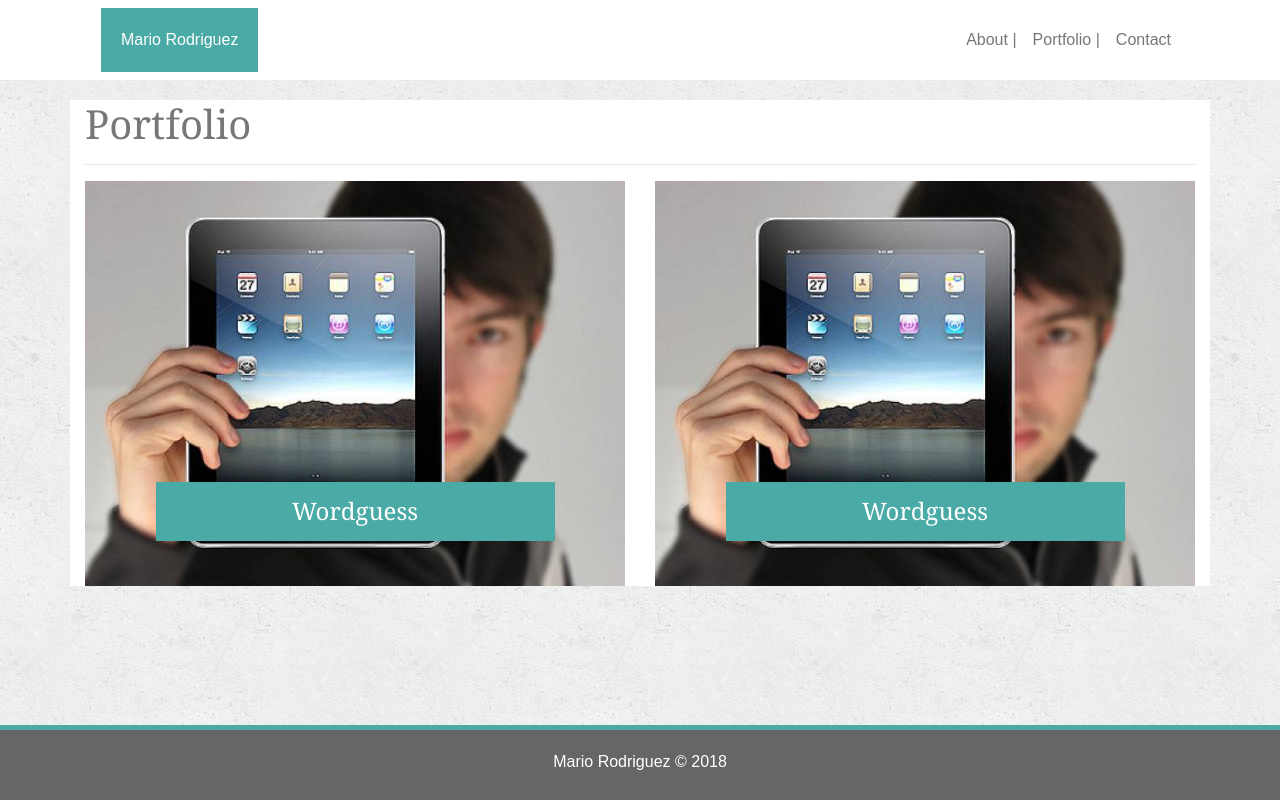
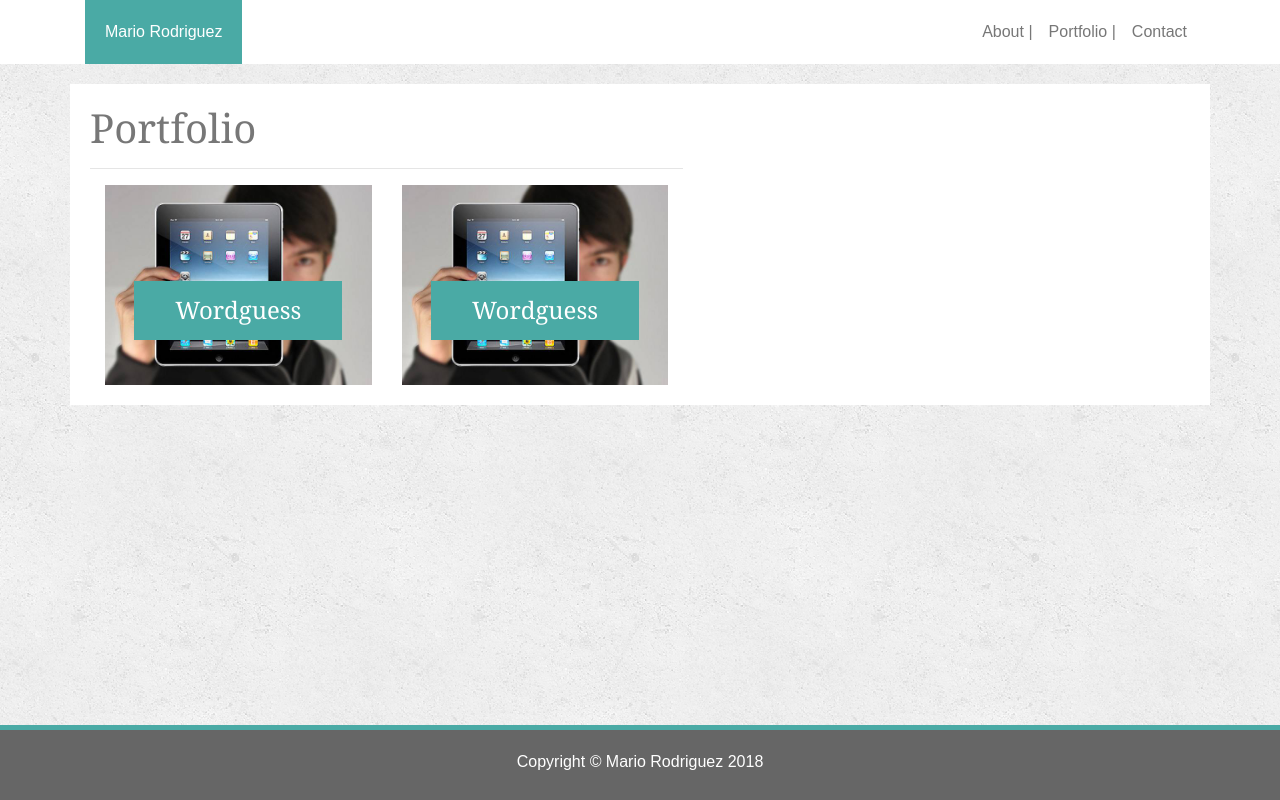
Before and after one commit to mariorodriguezdeleon/Bootstrap-Portfolio, a plain HTML site: page portfolio.html in a window 1280 px wide. Drawn offline with nearby package versions, Linux system fonts and the light colour scheme.

Commit message:
moreUpdates

```diff
--- a/assets/css/styles.css
+++ b/assets/css/styles.css
@@ -20,7 +20,6 @@ h1 {
 
 h4 {
     font-family: Georgia, Times, 'Times New Roman', serif;
-    /* text-align: center; */
     background: #4aaaa5;
     color: #fff;
     margin: 10px 0 5px 0;
@@ -54,8 +53,9 @@ main > h1 {
 }
 
 img{
+    float: left;
     height: 200px;
-
+    width: auto;
 }
 
 main > hr {
@@ -148,14 +148,17 @@ footer {
     color: #ffffff;
 }
 
-.column {
-    float: left;
-    width: 30%;
-    padding: 10px;
+.row {
+    margin: 0px;
 }
+
 
 .gridContainer{
     padding: 20px;
     font-size: 30px;
-    text-align: center;
+    /* text-align: center; */
 }
+
+.navbar {
+    padding: 0;
+}
--- a/portfolio.html
+++ b/portfolio.html
@@ -26,9 +26,9 @@
             </nav>
         </div>
     </header>
-    <main role="main" class="container">
-        <div class="row">
-            <div class="col">
+    <main role="main" class="container gridContainer">
+        <div class="row ">
+            <div class="col-lg-">
 
                 <h1>Portfolio</h1>
 
@@ -39,14 +39,14 @@
                         <div class="carousel-caption">
                             <h4>Wordguess</h4>
                         </div>
-                        <img class="img-fluid" src="assets/images/technics-q-c-640-480-1.jpg" alt=" wordguess">
+                        <img class="" src="assets/images/technics-q-c-640-480-1.jpg" alt=" wordguess">
                     </div>
 
                     <div class="col-sm">
                         <div class="carousel-caption">
                             <h4>Wordguess</h4>
                         </div>
-                        <img class="img-fluid" src="assets/images/technics-q-c-640-480-1.jpg" alt=" wordguess">
+                        <img class="" src="assets/images/technics-q-c-640-480-1.jpg" alt=" wordguess">
                     </div>
                 </div>
 
@@ -54,7 +54,7 @@
         </div>
     </main>
     <footer class="footer text-center">
-        Mario Rodriguez &copy; 2018
+        Copyright &copy; Mario Rodriguez 2018
     </footer>
 </body>
 <script src="https://stackpath.bootstrapcdn.com/bootstrap/4.1.3/js/bootstrap.min.js" integrity="sha384-ChfqqxuZUCnJSK3+MXmPNIyE6ZbWh2IMqE241rYiqJxyMiZ6OW/JmZQ5stwEULTy" crossorigin="anonymous"></script>
```
